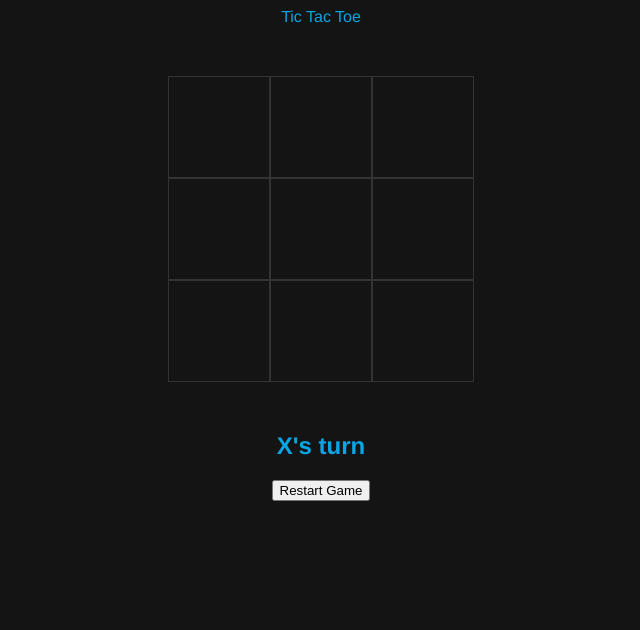
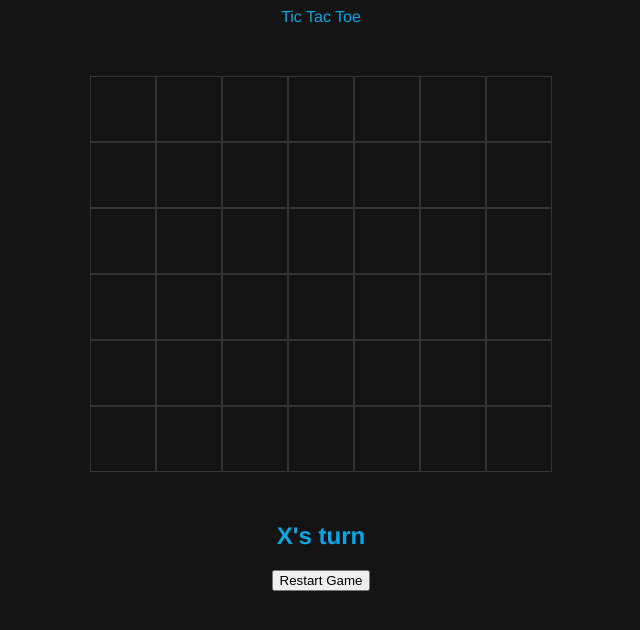
Before and after one commit to Nebula-Academy/Tic_Tac_Toe, a plain HTML site: page index.html in a window 1280 px wide. Both pictures are taken after a click on the button "Restart Game". Shown: the whole page, without its empty margins (319-959 px from the left). Drawn offline with Linux system fonts and the light colour scheme.

Commit message:
mvp connect 4

```diff
--- a/index.html
+++ b/index.html
@@ -17,15 +17,6 @@
   <section>
     </h1>Tic Tac Toe<h1>
       <div class='game'>
-        <div onclick=clicked(event) data="0" class='box'></div>
-        <div onclick=clicked(event) data="1" class='box'></div>
-        <div onclick=clicked(event) data="2" class='box'></div>
-        <div onclick=clicked(event) data="3" class='box'></div>
-        <div onclick=clicked(event) data="4" class='box'></div>
-        <div onclick=clicked(event) data="5" class='box'></div>
-        <div onclick=clicked(event) data="6" class='box'></div>
-        <div onclick=clicked(event) data="7" class='box'></div>
-        <div onclick=clicked(event) data="8" class='box'></div>
       </div>
   <h2 class="player-turn"></h2>
   <button onclick=restart()>Restart Game</button>
--- a/script.js
+++ b/script.js
@@ -1,26 +1,110 @@
 // Start with completing lines 2-20, then go on to clicked
+let game = document.querySelector('.game');
+
+function createBoxes(){
+  for(let i = 0; i < 42; i++){
+    let box = document.createElement('div');
+    box.id = i;
+    box.className = 'box';
+    box.addEventListener('click', clicked);
+    game.appendChild(box);
+  }
+}
+createBoxes()
 let playerTurn = document.querySelector('.player-turn');
 
 let currentPlayer = "X";
-let gameState = ["", "", "", "", "", "", "", "", ""];
+let gameState = Array(42);
 let gameActive = true;
 
 playerTurn.innerHTML = currentPlayer + "'s turn";
 
 let winningConditions=[
-  [0,1,2],
-  [3,4,5],
-  [6,7,8],
-  [0,3,6],
-  [1,4,7],
-  [2,5,8],
-  [0,4,8],
-  [2,4,6],
+  [0, 1, 2, 3],
+  [41, 40, 39, 38],
+  [7, 8, 9, 10],
+  [34, 33, 32, 31],
+  [14, 15, 16, 17],
+  [27, 26, 25, 24],
+  [21, 22, 23, 24],
+  [20, 19, 18, 17],
+  [28, 29, 30, 31],
+  [13, 12, 11, 10],
+  [35, 36, 37, 38],
+  [6, 5, 4, 3],
+  [0, 7, 14, 21],
+  [41, 34, 27, 20],
+  [1, 8, 15, 22],
+  [40, 33, 26, 19],
+  [2, 9, 16, 23],
+  [39, 32, 25, 18],
+  [3, 10, 17, 24],
+  [38, 31, 24, 17],
+  [4, 11, 18, 25],
+  [37, 30, 23, 16],
+  [5, 12, 19, 26],
+  [36, 29, 22, 15],
+  [6, 13, 20, 27],
+  [35, 28, 21, 14],
+  [0, 8, 16, 24],
+  [41, 33, 25, 17],
+  [7, 15, 23, 31],
+  [34, 26, 18, 10],
+  [14, 22, 30, 38],
+  [27, 19, 11, 3],
+  [35, 29, 23, 17],
+  [6, 12, 18, 24],
+  [28, 22, 16, 10],
+  [13, 19, 25, 31],
+  [21, 15, 9, 3],
+  [20, 26, 32, 38],
+  [36, 30, 24, 18],
+  [5, 11, 17, 23],
+  [37, 31, 25, 19],
+  [4, 10, 16, 22],
+  [2, 10, 18, 26],
+  [39, 31, 23, 15],
+  [1, 9, 17, 25],
+  [40, 32, 24, 16],
+  [9, 17, 25, 33],
+  [8, 16, 24, 32],
+  [11, 17, 23, 29],
+  [12, 18, 24, 30],
+  [1, 2, 3, 4],
+  [5, 4, 3, 2],
+  [8, 9, 10, 11],
+  [12, 11, 10, 9],
+  [15, 16, 17, 18],
+  [19, 18, 17, 16],
+  [22, 23, 24, 25],
+  [26, 25, 24, 23],
+  [29, 30, 31, 32],
+  [33, 32, 31, 30],
+  [36, 37, 38, 39],
+  [40, 39, 38, 37],
+  [7, 14, 21, 28],
+  [8, 15, 22, 29],
+  [9, 16, 23, 30],
+  [10, 17, 24, 31],
+  [11, 18, 25, 32],
+  [12, 19, 26, 33],
+  [13, 20, 27, 34],
 ];
 
 function fillBox(clickedCell){
-  gameState[clickedCell.getAttribute('data')] = currentPlayer;
-  clickedCell.innerHTML = currentPlayer;
+  clickedCell = Number(clickedCell)
+  console.log(clickedCell+7, gameState[clickedCell+7])
+  console.log(clickedCell+7 < 41, gameState[clickedCell+7] === undefined)
+  if(clickedCell+7 < 42 && gameState[clickedCell+7] === undefined){
+    console.log('the box below is empty')
+    fillBox(clickedCell+7)
+  } else {
+    console.log('fillBox')
+    gameState[clickedCell] = currentPlayer;
+    game.childNodes.forEach(box => {
+      return Number(box.id) === clickedCell ? box.innerText = currentPlayer : null
+    })
+  }
 }
 
 function playerChange(){
@@ -34,7 +118,7 @@ function playerChange(){
 }
 
 function restart(){
-  gameState = ["", "", "", "", "", "", "", "", ""];
+  gameState = Array(42);
   document.querySelectorAll('.box').forEach(box => {box.innerHTML = ""; box.style.backgroundColor = 'transparent'});
   currentPlayer='X';
   playerTurn.innerHTML = currentPlayer + "'s turn";
@@ -45,12 +129,13 @@ function checkWin(){
   // no point creating a for loop without them understanding, just go right for HoF to save time
   // after writing this function create the restart function and attach it to restart button in HTML (helps test faster if this works early)
   winningConditions.forEach(condition => {
-    if(gameState[condition[0]] === '' || gameState[condition[1]] === '' || gameState[condition[2]] === ''){
-      '';
-    } else if(gameState[condition[0]] === gameState[condition[1]] && gameState[condition[0]] === gameState[condition[2]]){
+    if(gameState[condition[0]] === undefined || gameState[condition[1]] === undefined || gameState[condition[2]] === undefined){
+      null;
+    } else if(gameState[condition[0]] === gameState[condition[1]] && gameState[condition[0]] === gameState[condition[2]] && gameState[condition[0]] === gameState[condition[3]]){
+      console.log('winner')
       playerTurn.innerHTML = currentPlayer + " won!";
       document.querySelectorAll('.box').forEach(box => {
-        if(Number(box.getAttribute('data')) == condition[0] ||  Number(box.getAttribute('data')) == condition[1] || Number(box.getAttribute('data')) == condition[2]){
+        if(Number(box.getAttribute('id')) == condition[0] ||  Number(box.getAttribute('id')) == condition[1] || Number(box.getAttribute('id')) == condition[2] || Number(box.getAttribute('id')) == condition[3]){
           box.style.backgroundColor = 'green'
         }
       });
@@ -59,7 +144,7 @@ function checkWin(){
     }
   })
   // you can bring this in lastly for this function
-  if(gameState.includes('') === false){
+  if(gameState.includes(undefined) === false){
       playerTurn.innerHTML = "DRAW!"
       gameActive = false;
   }
@@ -78,7 +163,7 @@ function clicked(e){
   if(gameActive === false){return};
   // the following condition should be one of the LAST items completed
   if(e.target.innerHTML === ''){
-    fillBox(e.target);
+    fillBox(e.target.getAttribute('id'));
 
     checkWin();
     if(gameActive === false){return};
--- a/style.css
+++ b/style.css
@@ -11,18 +11,18 @@ section{
 
 .game{
   display: grid;
-  grid-template-columns: repeat(3, auto);
-  width: 306px;
+  grid-template-columns: repeat(7, auto);
+  width: fit-content;
   margin: 50px auto;
 }
 
 .box{
-  width: 100px;
-  height: 100px;
+  width: 4rem;
+  height: 4rem;
   border:1px solid #333333;
   cursor: pointer;
-  line-height: 100px;
-  font-size: 64px;
+  line-height: 4rem;
+  font-size: 4rem;
 }
 
 /* finishing touches */
```
